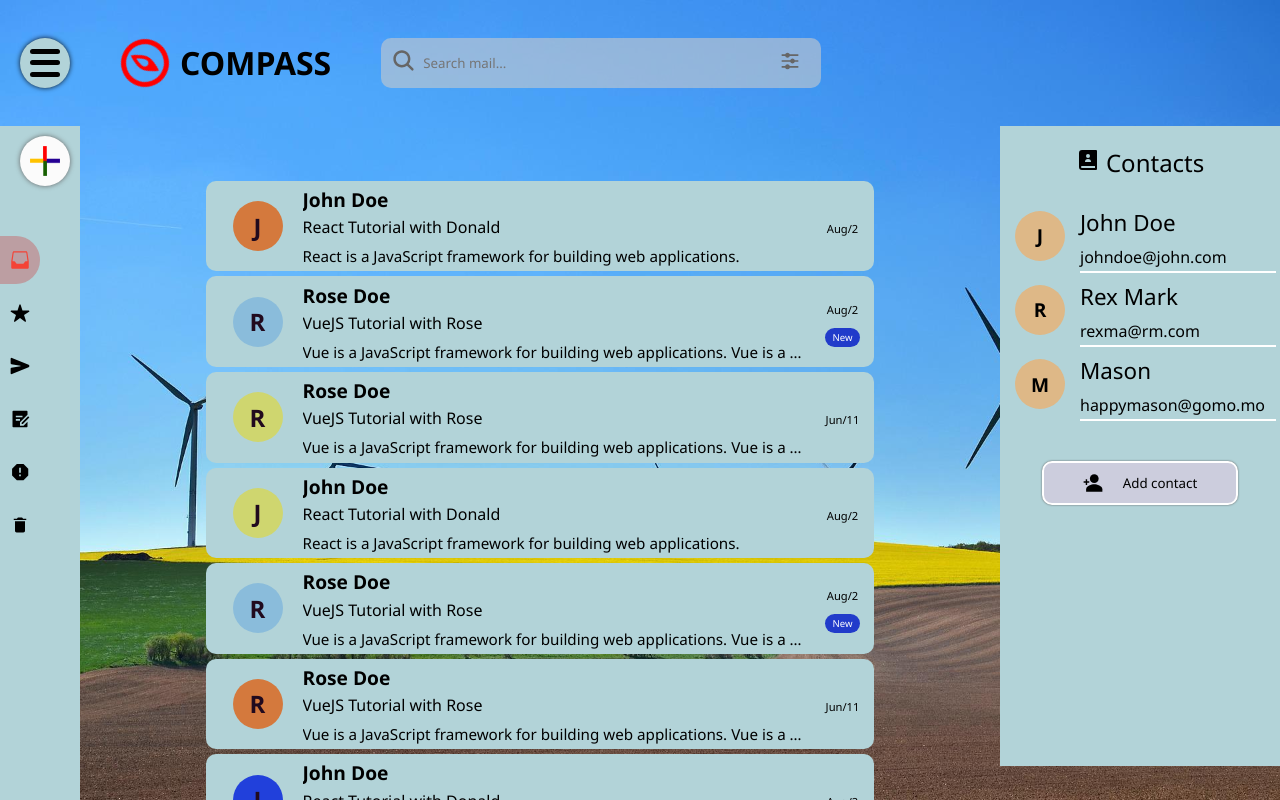
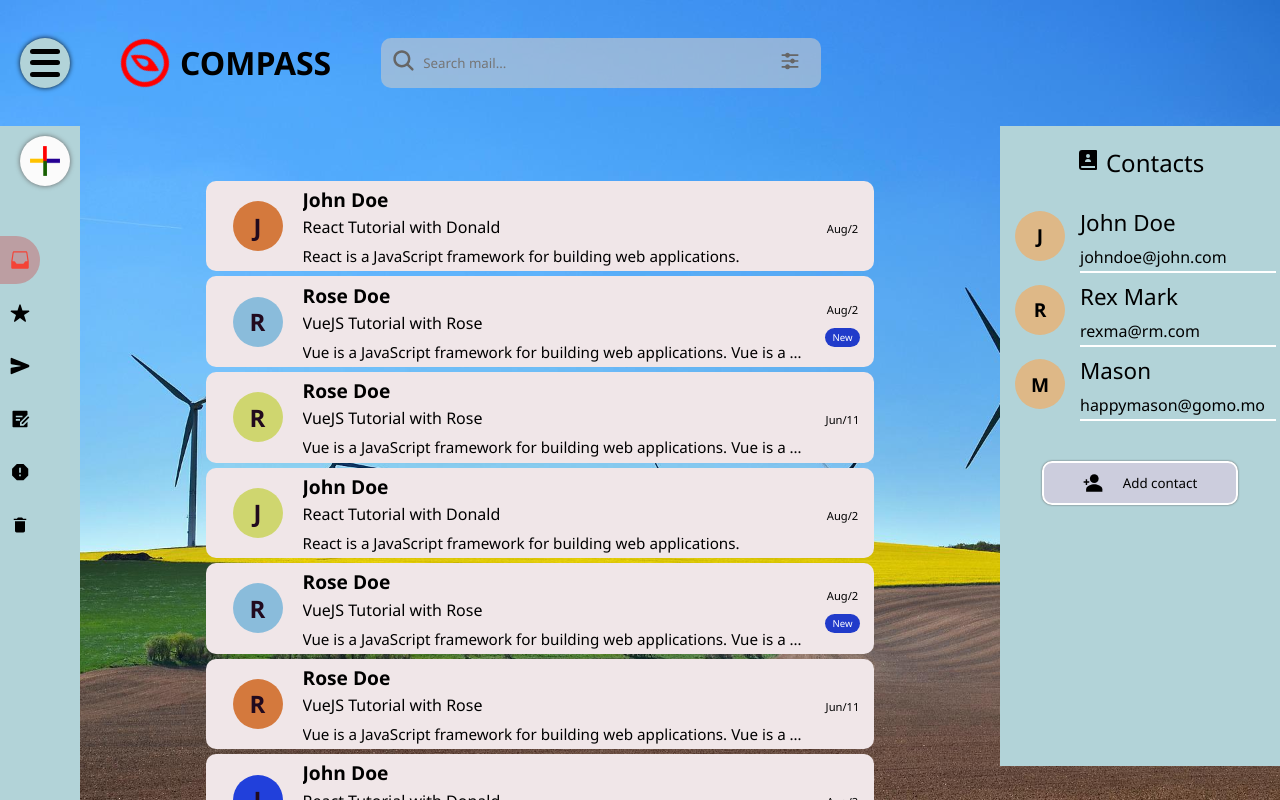
Before and after one commit to Xyzeebit/compass-mail-app, a React (Create React App) app in the folder client/: page /mail/inbox in a window 1280 px wide. Shown: the top 800 px of the page. Built offline with nearby package versions, Linux system fonts and the light colour scheme.

Commit message:
removed background from sidebar

```diff
--- a/client/src/styles/compose.css
+++ b/client/src/styles/compose.css
@@ -3,7 +3,8 @@
     /* height: 100vh; */
     padding: 10px;
     margin: 10px;
-    background-color: #b2d3d8;
+    /* background-color: #b2d3d8; */
+    /* background-color: #f0e6e8; */
 }
 @media screen and (min-width: 901px) {
     .compose-message {
@@ -67,7 +68,8 @@
 }
 .compose-body textarea:focus {
     outline: none;
-    background: #d1dfe1;
+    /* background: #d1dfe1; */
+    background: #d1dfe18e;
 }
 
 .compose-message .buttons {
@@ -89,7 +91,7 @@
     align-items: center;
     font-weight: 500;
 }
-.buttons button:hover {
+.buttons button:not(:disabled):hover {
     background-color: #3535c9;
     color: #fff;
 }
--- a/client/src/styles/list.css
+++ b/client/src/styles/list.css
@@ -23,7 +23,7 @@ section.list {
     margin: 5px auto;
     border-radius: 10px;
     transition: all 150ms linear;
-    background-color: #b2d3d8;
+    background-color: #f0e6e8;
     /* border-bottom: 2px solid #666; */
 }
 article.mail-head:hover {
--- a/client/src/styles/sidebar.css
+++ b/client/src/styles/sidebar.css
@@ -74,7 +74,8 @@ nav a.active {
         right: 20px;
     }
     .menu {
-        background-color: #b2d3d8;
+        /* background-color: #b2d3d8; */
+
         transition: all 300ms ease;
     }
     aside.collapse-mb {
```
